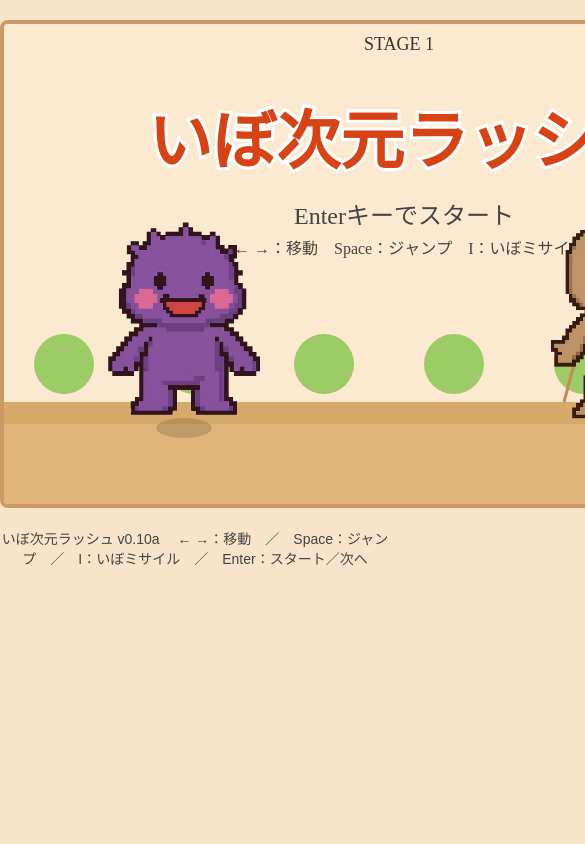
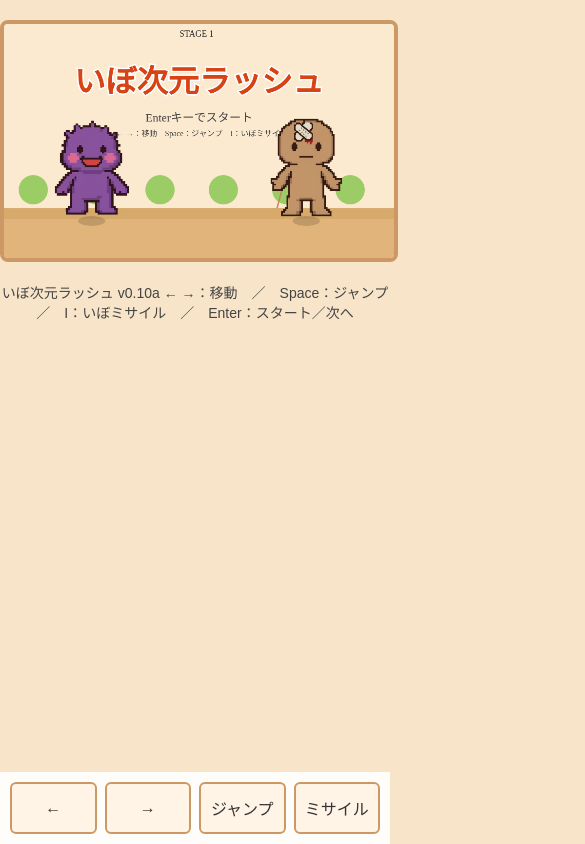
Before and after one commit to oppese-gh/oppese, a plain HTML site: page index.html in a window 390 px wide. Shown: the top 844 px of the page, 585 px wide, since content can reach past the window. Drawn offline with Linux system fonts and the light colour scheme.

Commit message:
Add mobile touch controls and responsive layout

```diff
--- a/index.html
+++ b/index.html
@@ -2,6 +2,7 @@
 <html lang="ja">
 <head>
   <meta charset="UTF-8">
+  <meta name="viewport" content="width=device-width, initial-scale=1.0">
   <title>いぼ次元ラッシュ v0.10a</title>
   <style>
     body {
@@ -9,6 +10,7 @@
       background: #f7e4c9;
       font-family: "Yu Gothic", sans-serif;
       user-select: none;
+      padding-bottom: 90px;
     }
     canvas {
       display: block;
@@ -16,11 +18,34 @@
       background: #fbe9d0;
       border: 4px solid #c96;
       border-radius: 8px;
+      width: 100%;
+      height: auto;
     }
     #info {
       text-align: center;
       font-size: 14px;
       color: #444;
+    }
+    #controls {
+      position: fixed;
+      bottom: 0;
+      left: 0;
+      width: 100%;
+      display: flex;
+      gap: 8px;
+      padding: 10px;
+      box-sizing: border-box;
+      background: rgba(255, 255, 255, 0.9);
+      backdrop-filter: blur(4px);
+    }
+    #controls button {
+      flex: 1;
+      font-size: 16px;
+      padding: 12px 0;
+      border: 2px solid #c96;
+      border-radius: 6px;
+      background: #fff4e6;
+      color: #333;
     }
   </style>
 </head>
@@ -29,6 +54,13 @@
 <div id="info">
   いぼ次元ラッシュ v0.10a
   ← →：移動　／　Space：ジャンプ　／　I：いぼミサイル　／　Enter：スタート／次へ
+</div>
+
+<div id="controls">
+  <button id="btnLeft">←</button>
+  <button id="btnRight">→</button>
+  <button id="btnJump">ジャンプ</button>
+  <button id="btnMissile">ミサイル</button>
 </div>
 
 <script>
@@ -110,11 +142,29 @@ class Fighter {
 const player = new Fighter(180, "#b673ff", false);
 const enemy  = new Fighter(620, "#f5d3a5", true);
 
+const btnLeft = document.getElementById("btnLeft");
+const btnRight = document.getElementById("btnRight");
+const btnJump = document.getElementById("btnJump");
+const btnMissile = document.getElementById("btnMissile");
+
 let missiles = [];
 let beams    = [];
 let resultText = "";
 
 // ===== 入力 =====
+function attemptJump() {
+  if (state === STATE_PLAYING && player.onGround) {
+    player.vy = PLAYER_JUMP_POWER;
+    player.onGround = false;
+  }
+}
+
+function attemptMissile() {
+  if (state === STATE_PLAYING && player.missileCooldown === 0) {
+    shootMissile();
+  }
+}
+
 document.addEventListener("keydown", e => {
   keys[e.key] = true;
 
@@ -144,13 +194,10 @@ document.addEventListener("keydown", e => {
 
   if (state === STATE_PLAYING) {
     if (e.key === " " || e.key === "Spacebar") {
-      if (player.onGround) {
-        player.vy = PLAYER_JUMP_POWER;
-        player.onGround = false;
-      }
+      attemptJump();
     }
-    if ((e.key === "i" || e.key === "I") && player.missileCooldown === 0) {
-      shootMissile();
+    if (e.key === "i" || e.key === "I") {
+      attemptMissile();
     }
   }
 });
@@ -158,6 +205,44 @@ document.addEventListener("keydown", e => {
 document.addEventListener("keyup", e => {
   keys[e.key] = false;
 });
+
+function setupTouchControls() {
+  const touchOptions = { passive: false };
+  const handleStart = key => e => {
+    e.preventDefault();
+    keys[key] = true;
+  };
+  const handleEnd = key => e => {
+    e.preventDefault();
+    keys[key] = false;
+  };
+
+  btnLeft.addEventListener("touchstart", handleStart("ArrowLeft"), touchOptions);
+  btnLeft.addEventListener("touchend", handleEnd("ArrowLeft"), touchOptions);
+
+  btnRight.addEventListener("touchstart", handleStart("ArrowRight"), touchOptions);
+  btnRight.addEventListener("touchend", handleEnd("ArrowRight"), touchOptions);
+
+  btnJump.addEventListener("touchstart", e => {
+    e.preventDefault();
+    keys[" "] = true;
+    attemptJump();
+  }, touchOptions);
+  btnJump.addEventListener("touchend", e => {
+    e.preventDefault();
+    keys[" "] = false;
+  }, touchOptions);
+
+  btnMissile.addEventListener("touchstart", e => {
+    e.preventDefault();
+    keys["I"] = true;
+    attemptMissile();
+  }, touchOptions);
+  btnMissile.addEventListener("touchend", e => {
+    e.preventDefault();
+    keys["I"] = false;
+  }, touchOptions);
+}
 
 // ===== Utility =====
 function clamp(v, min, max) {
@@ -636,6 +721,8 @@ function startGame() {
   resetGame();
   requestAnimationFrame(loop);
 }
+
+setupTouchControls();
 </script>
 </body>
 </html>
```
